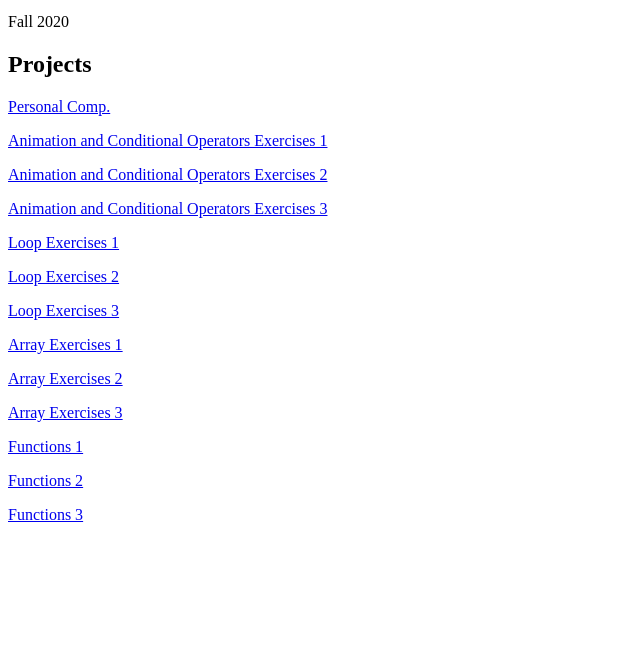
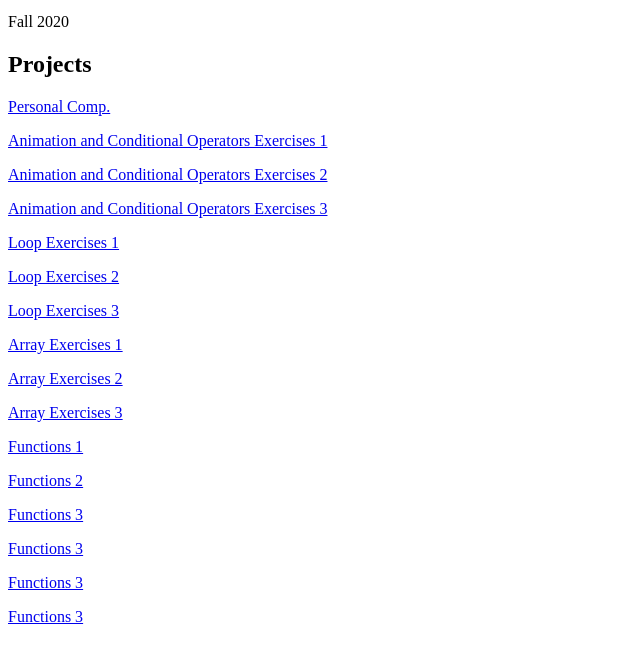
Before and after one commit to ThyHolyKing/n220fall2020, a plain HTML site: page index.html in a window 1280 px wide. Shown: the part 101-764 px from the top of the page, without its empty margins (0-640 px from the left). Drawn offline with Linux system fonts and the light colour scheme.

Commit message:
Update index.html

```diff
--- a/index.html
+++ b/index.html
@@ -28,6 +28,8 @@
 <p><a href="Project5/part1.html">Functions 1</a></p>
 <p><a href="Project5/part2.html">Functions 2</a></p>
 <p><a href="Project5/part3.html">Functions 3</a></p>
-
+<p><a href="Project6/part1.html">Functions 3</a></p>
+<p><a href="Project6/part2.html">Functions 3</a></p>
+<p><a href="Project6/part3.html">Functions 3</a></p>
 </body>
 </html>
```
